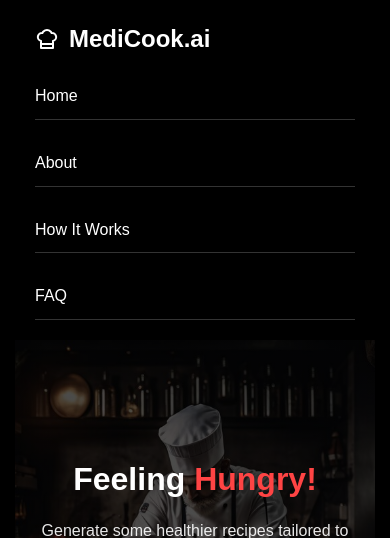
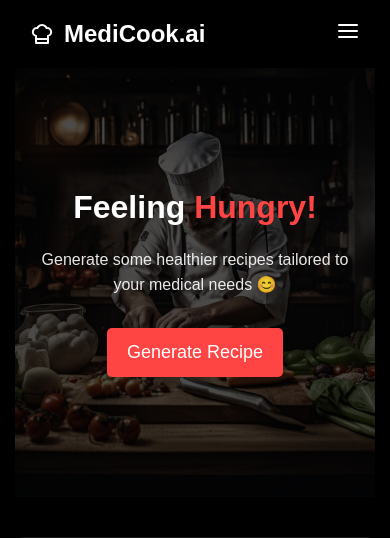
Before and after one commit to sarthakkalia/MediCook.ai, a Flask app: page / in a window 390 px wide. Shown: the top 538 px of the page. Run offline with Flask 3, Linux system fonts and the light colour scheme.

Commit message:
mobile view update

```diff
--- a/static/css/style.css
+++ b/static/css/style.css
@@ -57,6 +57,15 @@ nav {
 
 .nav-links a:hover {
     color: var(--primary-color);
+}
+
+#menu-toggle-button {
+    display: none;
+    background: none;
+    border: none;
+    color: var(--text-color);
+    font-size: 24px;
+    cursor: pointer;
 }
 
 .hero {
@@ -295,108 +304,6 @@ footer {
     background-color: rgba(255, 255, 255, 0.05);
 }
 
-@media (max-width: 768px) {
-    .container {
-        padding: 0 15px;
-    }
-
-    nav {
-        flex-direction: column;
-        align-items: flex-start;
-    }
-
-    .nav-links {
-        margin-top: 15px;
-        flex-direction: column;
-        width: 100%;
-    }
-
-    .nav-links a {
-        padding: 10px 0;
-        border-bottom: 1px solid var(--border-color);
-    }
-
-    .hero {
-        padding: 120px 0;
-    }
-
-    .recipe-generator {
-        flex-direction: column;
-    }
-
-    .form-container, .recipe-display {
-        width: 100%;
-    }
-}
-
-@media (min-width: 769px) and (max-width: 1024px) {
-    .container {
-        max-width: 90%;
-    }
-
-    .hero {
-        padding: 140px 0;
-    }
-
-    .grid {
-        gap: 30px;
-    }
-}
-
-@media (max-height: 500px) and (orientation: landscape) {
-    .hero {
-        padding: 80px 0;
-    }
-
-    .hero h1 {
-        font-size: clamp(1.5rem, 4vw, 2.5rem);
-    }
-
-    .form-container, .recipe-display {
-        max-height: 80vh;
-        overflow-y: auto;
-    }
-}
-
-.recipe-title h2 {
-    color: var(--primary-color);
-    margin-bottom: 20px;
-    font-size: 24px;
-}
-
-.recipe-instructions h3 {
-    color: var(--primary-color);
-    margin: 20px 0 10px;
-    font-size: 20px;
-}
-
-.recipe-instructions h4 {
-    color: var(--text-color);
-    margin: 15px 0 10px;
-    font-size: 18px;
-}
-
-.recipe-instructions p {
-    margin-bottom: 15px;
-    line-height: 1.6;
-}
-
-.recipe-instructions ul {
-    margin: 15px 0;
-    padding-left: 20px;
-}
-
-.recipe-instructions li {
-    margin-bottom: 8px;
-    line-height: 1.6;
-}
-
-.recipe-instructions strong {
-    color: var(--primary-color);
-}
-
-/* Add this to the end of your existing CSS */
-
 .chat-widget {
     position: fixed;
     bottom: 20px;
@@ -493,3 +400,103 @@ footer {
 .hidden {
     display: none;
 }
+
+@media (max-width: 768px) {
+    .container {
+        padding: 0 15px;
+    }
+
+    nav {
+        flex-direction: row;
+        justify-content: space-between;
+        align-items: center;
+        padding: 15px;
+    }
+
+    #menu-toggle-button {
+        display: block;
+    }
+
+    .nav-links {
+        display: none;
+        position: absolute;
+        top: 60px;
+        left: 0;
+        width: 100%;
+        background-color: var(--bg-color);
+        flex-direction: column;
+        padding: 20px;
+        box-shadow: 0 4px 6px rgba(0, 0, 0, 0.1);
+    }
+
+    .nav-links.active {
+        display: flex;
+        flex-direction: column;
+        position: absolute;
+        top: 60px;
+        left: 0;
+        width: 100%;
+        background-color: var(--bg-color);
+        z-index: 1000;
+    }
+
+    .nav-links a {
+        padding: 10px 0;
+        border-bottom: 1px solid var(--border-color);
+    }
+
+    .nav-links a:last-child {
+        border-bottom: none;
+    }
+
+    .hero {
+        padding: 120px 0;
+    }
+
+    .recipe-generator {
+        flex-direction: column;
+    }
+
+    .form-container, .recipe-display {
+        width: 100%;
+    }
+}
+
+@media (min-width: 769px) and (max-width: 1024px) {
+    .container {
+        max-width: 90%;
+    }
+
+    .hero {
+        padding: 140px 0;
+    }
+
+    .grid {
+        gap: 30px;
+    }
+}
+
+@media (min-height: 500px) and (orientation: landscape) {
+    .hero {
+        padding: 80px 0;
+    }
+
+    .hero h1 {
+        font-size: clamp(1.5rem, 4vw, 2.5rem);
+    }
+
+    .form-container, .recipe-display {
+        max-height: 80vh;
+        overflow-y: auto;
+    }
+}
+
+@media (min-width: 769px) {
+    #menu-toggle-button {
+        display: none;
+    }
+
+    .nav-links {
+        display: flex !important;
+    }
+}
--- a/static/js/script.js
+++ b/static/js/script.js
@@ -10,6 +10,8 @@ document.addEventListener('DOMContentLoaded', function() {
     const chatForm = document.getElementById('chat-form');
     const chatInput = document.getElementById('chat-input');
     const chatMessages = document.getElementById('chat-messages');
+    const menuToggleButton = document.getElementById('menu-toggle-button');
+    const navLinks = document.getElementById('nav-links');
 
     form.addEventListener('submit', function(e) {
         e.preventDefault();
@@ -146,4 +148,24 @@ document.addEventListener('DOMContentLoaded', function() {
         chatMessages.appendChild(messageElement);
         chatMessages.scrollTop = chatMessages.scrollHeight;
     }
+
+    menuToggleButton.addEventListener('click', function() {
+        navLinks.classList.toggle('active');
+    });
+
+    document.addEventListener('click', function(event) {
+        const isClickInsideNav = navLinks.contains(event.target);
+        const isClickOnToggle = menuToggleButton.contains(event.target);
+
+        if (!isClickInsideNav && !isClickOnToggle && navLinks.classList.contains('active')) {
+            navLinks.classList.remove('active');
+        }
+    });
+
+    // Close menu when clicking on a link
+    navLinks.querySelectorAll('a').forEach(link => {
+        link.addEventListener('click', function() {
+            navLinks.classList.remove('active');
+        });
+    });
 });
--- a/templates/index.html
+++ b/templates/index.html
@@ -16,7 +16,14 @@
                 </svg>
                 <span>MediCook.ai</span>
             </div>
-            <div class="nav-links">
+            <button id="menu-toggle-button" aria-label="Toggle menu">
+                <svg xmlns="http://www.w3.org/2000/svg" width="24" height="24" viewBox="0 0 24 24" fill="none" stroke="currentColor" stroke-width="2" stroke-linecap="round" stroke-linejoin="round">
+                    <line x1="3" y1="12" x2="21" y2="12"></line>
+                    <line x1="3" y1="6" x2="21" y2="6"></line>
+                    <line x1="3" y1="18" x2="21" y2="18"></line>
+                </svg>
+            </button>
+            <div class="nav-links" id="nav-links">
                 <a href="#home">Home</a>
                 <a href="#about">About</a>
                 <a href="#how-it-works">How It Works</a>
@@ -58,7 +65,6 @@
                 </div>
             </div>
         </section>
-
 
         <section id="about" class="about-section">
             <h2>About Us</h2>
@@ -135,12 +141,7 @@
                         <circle cx="4" cy="4" r="2"></circle>
                     </svg>
                 </a>
-                <!-- <a href="#" aria-label="Twitter">
-                    <svg xmlns="http://www.w3.org/2000/svg" width="24" height="24" viewBox="0 0 24 24" fill="none" stroke="currentColor" stroke-width="2" stroke-linecap="round" stroke-linejoin="round">
-                        <path d="M23 3a10.9 10.9 0 0 1-3.14 1.53 4.48 4.48 0 0 0-7.86 3v1A10.66 10.66 0 0 1 3 4s-4 9 5 13a11.64 11.64 0 0 1-7 2c9 5 20 0 20-11.5a4.5 4.5 0 0 0-.08-.83A7.72 7.72 0 0 0 23 3z"></path>
-                    </svg>
-                </a> -->
-                <a href="mailto:medicook.ai@gmail.com" aria-label="Email">
+                <a href="mailto:contact@medicook.ai" aria-label="Email">
                     <svg xmlns="http://www.w3.org/2000/svg" width="24" height="24" viewBox="0 0 24 24" fill="none" stroke="currentColor" stroke-width="2" stroke-linecap="round" stroke-linejoin="round">
                         <path d="M4 4h16c1.1 0 2 .9 2 2v12c0 1.1-.9 2-2 2H4c-1.1 0-2-.9-2-2V6c0-1.1.9-2 2-2z"></path>
                         <polyline points="22,6 12,13 2,6"></polyline>
@@ -149,7 +150,7 @@
             </div>
         </footer>
     </div>
-    <<div id="chat-widget" class="chat-widget hidden">
+    <div id="chat-widget" class="chat-widget hidden">
         <button id="chat-toggle" class="chat-toggle" aria-label="Toggle chat">
             <svg xmlns="http://www.w3.org/2000/svg" width="32" height="32" viewBox="0 0 24 24" fill="none" stroke="currentColor" stroke-width="2" stroke-linecap="round" stroke-linejoin="round" class="medicook-icon">
                 <path d="M6 13.87A4 4 0 0 1 7.41 6a5.11 5.11 0 0 1 1.05-1.54 5 5 0 0 1 7.08 0A5.11 5.11 0 0 1 16.59 6 4 4 0 0 1 18 13.87V21H6Z" />
```
